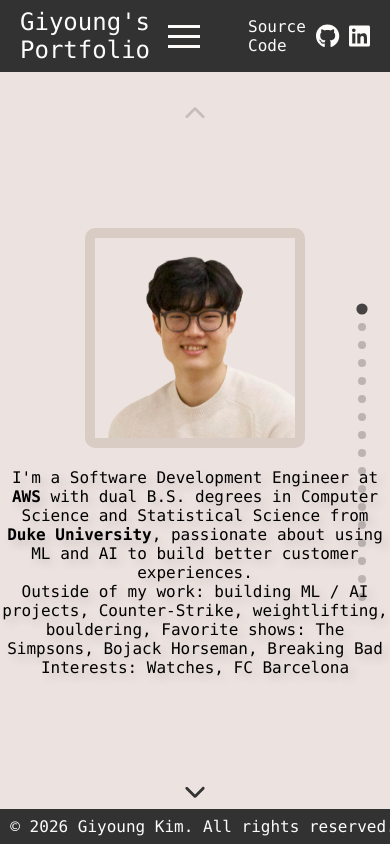
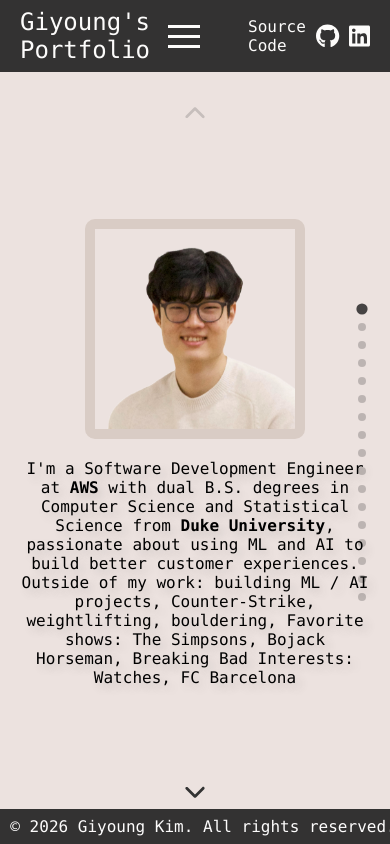
Before and after one commit to giykim/portfolio, a React (Create React App) app in the folder portfolio/: page /about in a window 390 px wide. Built offline with nearby package versions, Linux system fonts and the light colour scheme.

Commit message:
Bound content between navbar and footer to fix mobile overflow

```diff
--- a/portfolio/src/components/ScrollableSections.css
+++ b/portfolio/src/components/ScrollableSections.css
@@ -17,6 +17,9 @@
     text-align: center;
     flex-direction: column;
     text-shadow: 5px 5px 10px rgba(75, 75, 75, 0.2);
+    overflow-y: auto;
+    box-sizing: border-box;
+    padding: 40px 20px;
 }
 
 .arrow-btn {
--- a/portfolio/src/pages/Navigation.js
+++ b/portfolio/src/pages/Navigation.js
@@ -55,7 +55,7 @@ const Navigation = () => {
                 <li onClick={toggleIsOpen}><code className="p"><Link to="/about">About</Link></code></li>
             </ul>
 
-            <div style={{ position: 'relative', height: 'calc(100vh - 83px)' }}>
+            <div style={{ position: 'relative', height: 'calc(100vh - 83px)', overflow: 'hidden' }}>
                 <AnimatePresence>
                     <motion.div
                         key={location.pathname}
```
